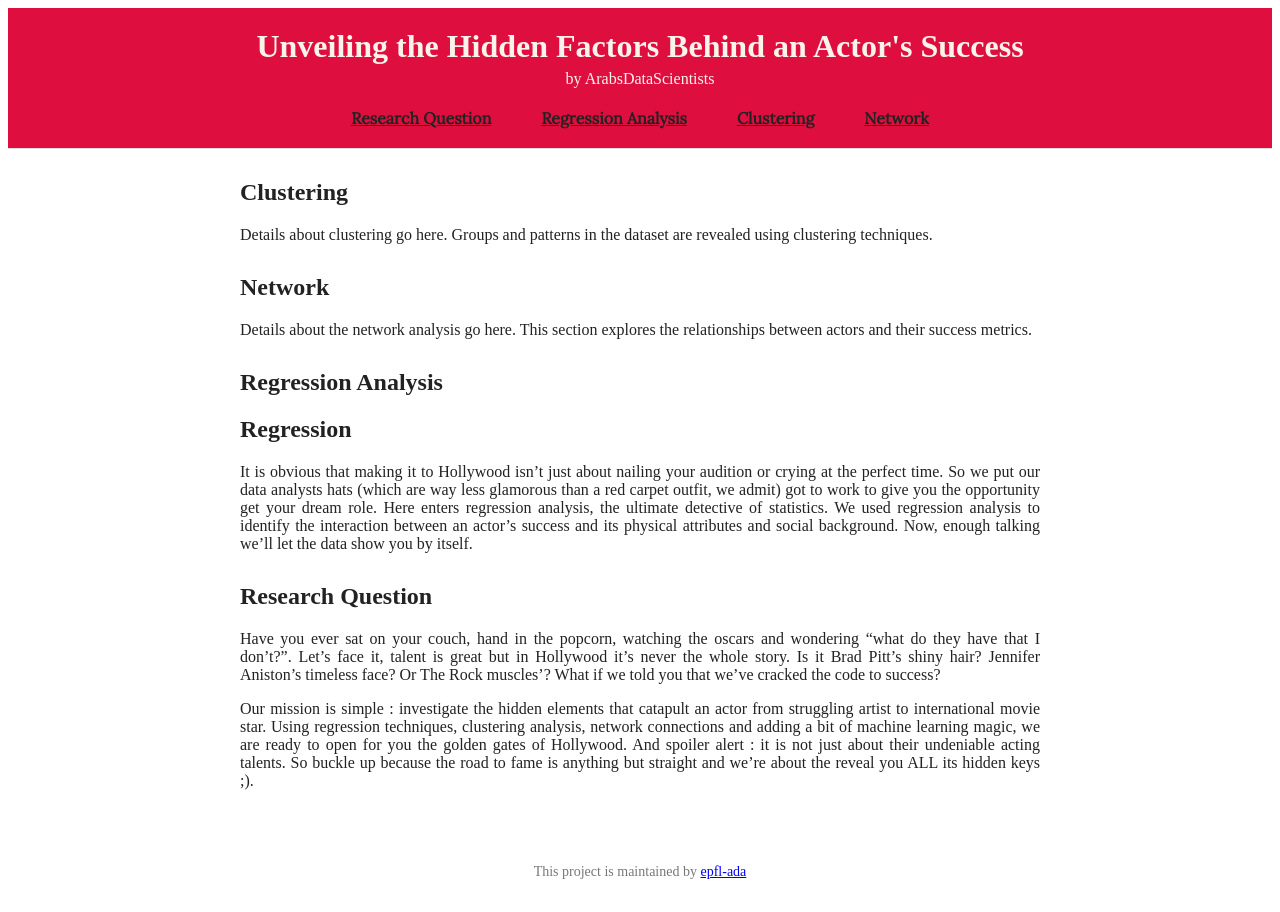
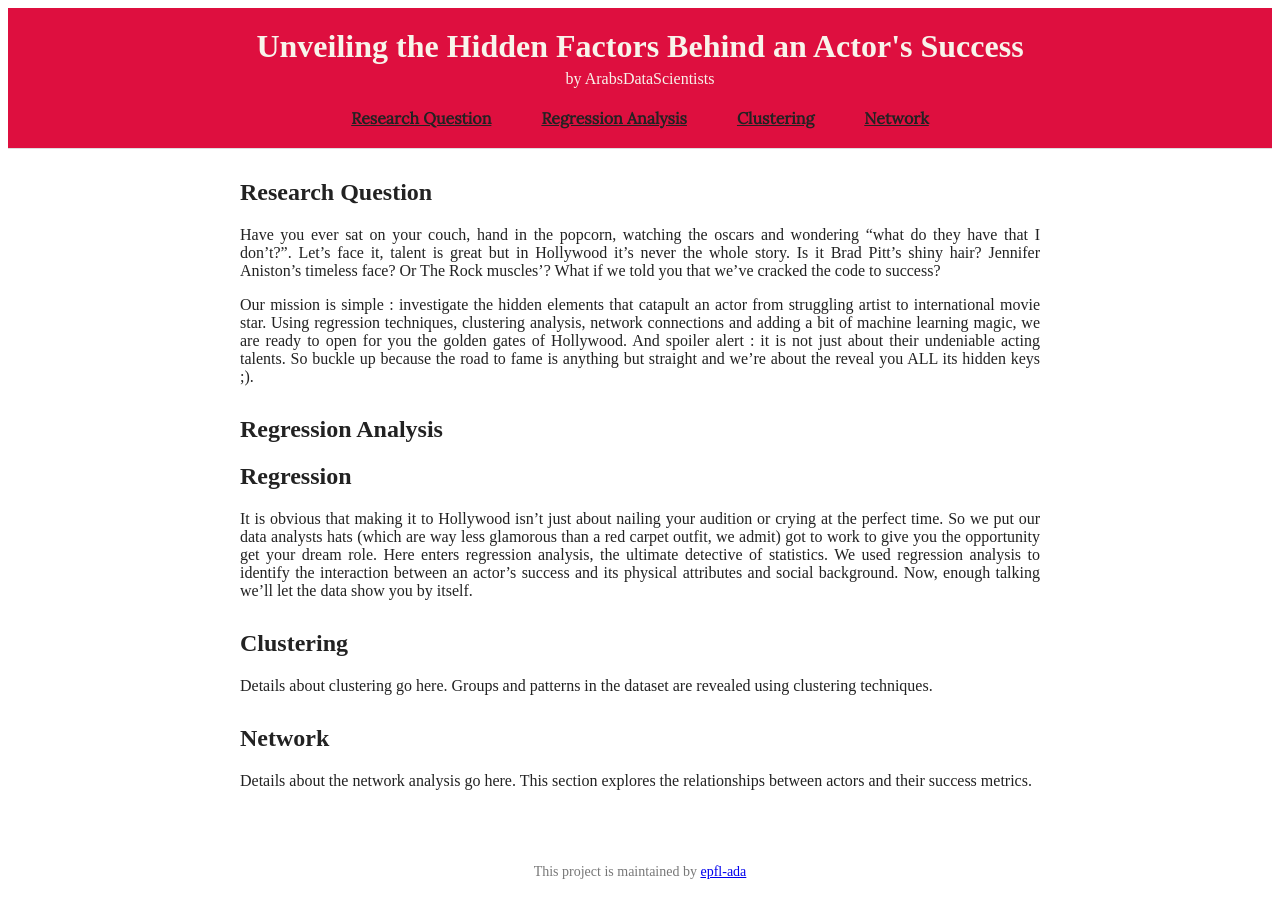
Before and after one commit to epfl-ada/ada-2024-project-arabsdatascientists2024, a Jekyll site: the page built from README.md, in a window 1280 px wide. Built offline with Jekyll 4.4.1, drawn with Linux system fonts in a browser that asks for light colours; our own code applies the rules of GitHub Pages for plain Markdown files.

Commit message:
Update default.html

```diff
--- a/_layouts/default.html
+++ b/_layouts/default.html
@@ -34,7 +34,7 @@
 
       <!-- Dynamically Render Sections -->
       <main>
-        {% assign sections = site.pages | where: "layout", "section" %}
+        {% assign sections = site.pages | where: "layout", "section" | sort: "order" %}
         {% for section in sections %}
           <section id="{{ section.id }}">
             <h2>{{ section.title }}</h2>
```
